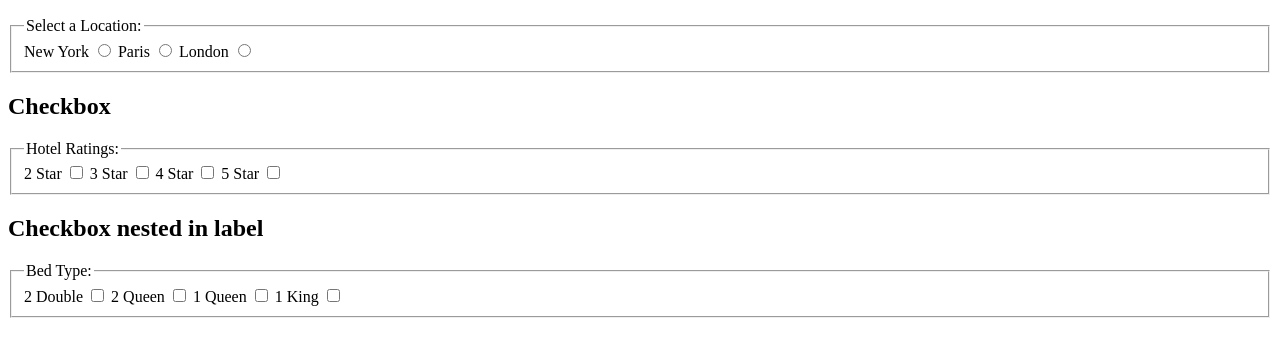
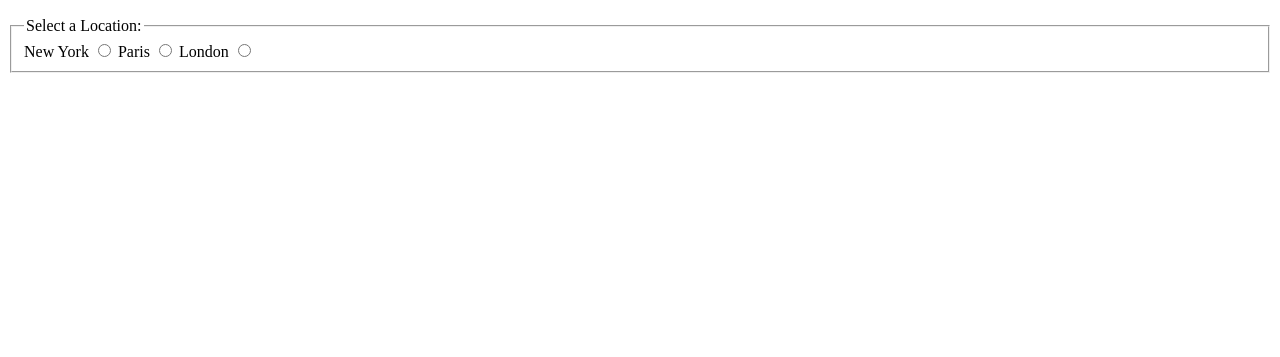
Before and after one commit to strjon/testUI, a plain HTML site: page index.html in a window 1280 px wide. Shown: the part 281-638 px from the top of the page. Drawn offline with nearby package versions, Linux system fonts and the light colour scheme.

Commit message:
Update index.html

```diff
--- a/index.html
+++ b/index.html
@@ -42,35 +42,6 @@
     <input type="radio" name="radio-1" id="radio-3">
   </fieldset>
 
-  <h2>Checkbox</h2>
-  <fieldset>
-    <legend>Hotel Ratings: </legend>
-    <label for="checkbox-1">2 Star</label>
-    <input type="checkbox" name="checkbox-1" id="checkbox-1">
-    <label for="checkbox-2">3 Star</label>
-    <input type="checkbox" name="checkbox-2" id="checkbox-2">
-    <label for="checkbox-3">4 Star</label>
-    <input type="checkbox" name="checkbox-3" id="checkbox-3">
-    <label for="checkbox-4">5 Star</label>
-    <input type="checkbox" name="checkbox-4" id="checkbox-4">
-  </fieldset>
-
-  <h2>Checkbox nested in label</h2>
-  <fieldset>
-    <legend>Bed Type: </legend>
-    <label for="checkbox-nested-1">2 Double
-      <input type="checkbox" name="checkbox-nested-1" id="checkbox-nested-1">
-    </label>
-    <label for="checkbox-nested-2">2 Queen
-      <input type="checkbox" name="checkbox-nested-2" id="checkbox-nested-2">
-    </label>
-    <label for="checkbox-nested-3">1 Queen
-      <input type="checkbox" name="checkbox-nested-3" id="checkbox-nested-3">
-    </label>
-    <label for="checkbox-nested-4">1 King
-      <input type="checkbox" name="checkbox-nested-4" id="checkbox-nested-4">
-    </label>
-  </fieldset>
 </div>
     </body>
 </html>
```
